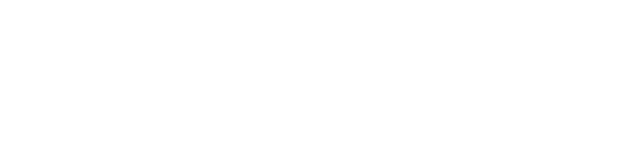
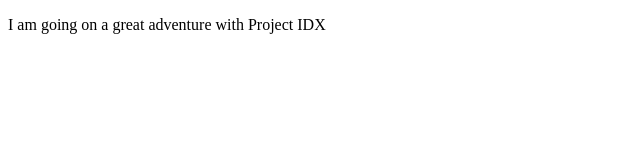
Before and after one commit to OGTOSIN/Careerex-Backend, a plain HTML site: page Practice.html in a window 1280 px wide. Shown: the whole page, without its empty margins (0-640 px from the left). Drawn offline with Linux system fonts and the light colour scheme.

Commit message:
Updated my Practice

```diff
--- a/Practice.html
+++ b/Practice.html
@@ -8,5 +8,7 @@
 </head>
 <body>
     <!-- Shift and Forward Slash (/) and Enter to add COMMENT in HTML -->
+
+    <P>I am going on a great adventure with Project IDX</P>
 </body>
 </html>
```
